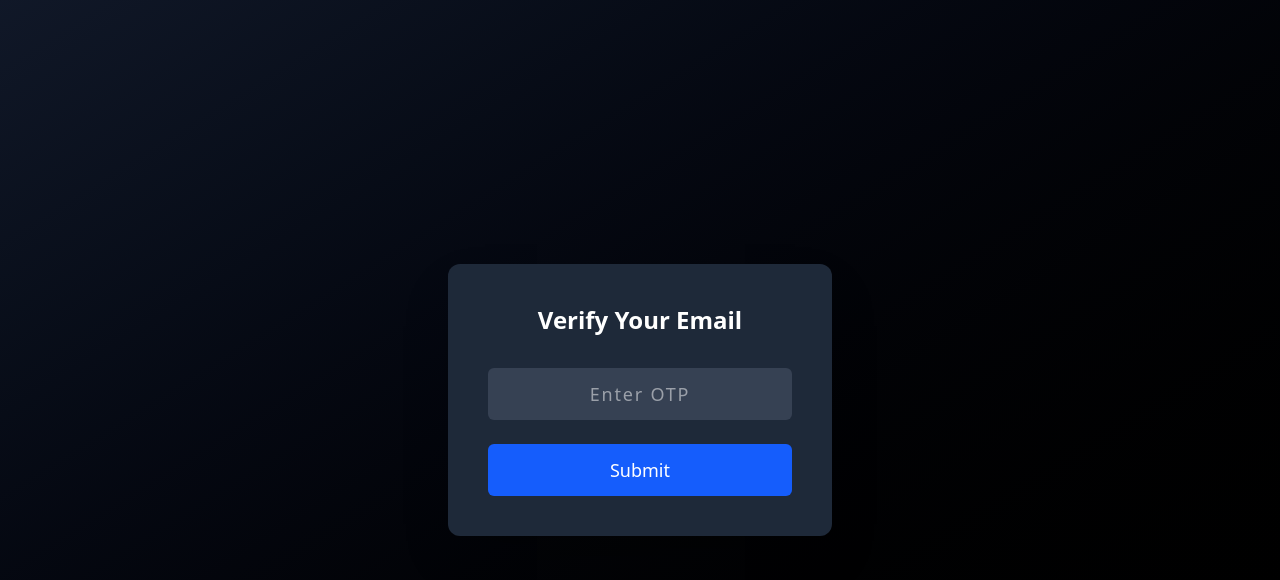
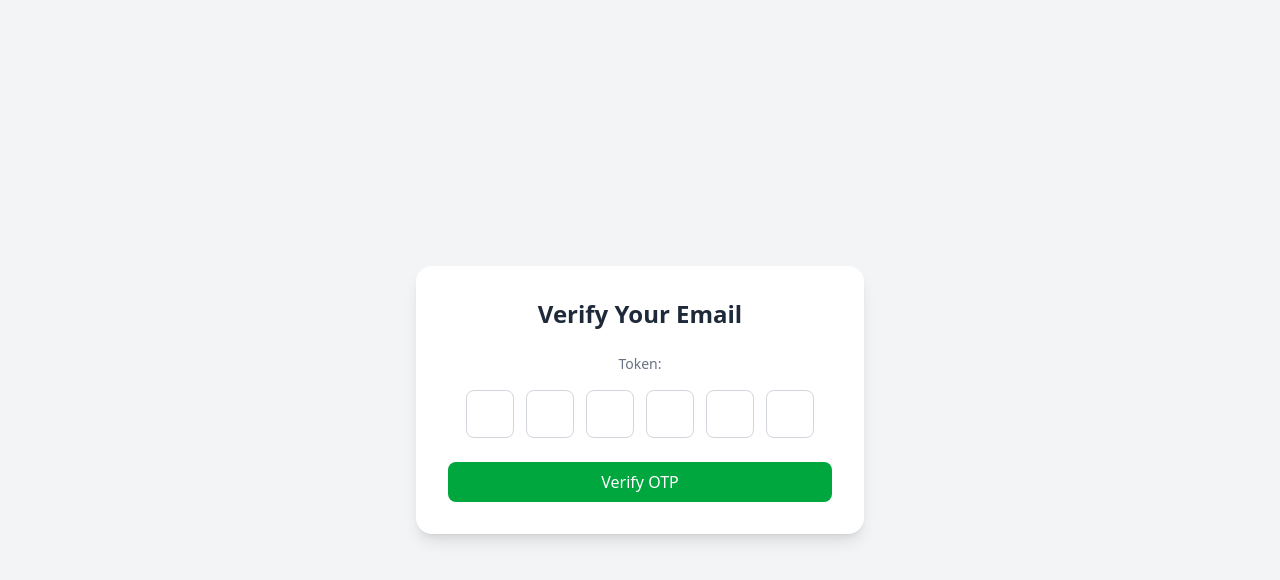
Before and after one commit to GgGranny/Dishcovery-frontend, a React (Vite) app: page /otp in a window 1280 px wide. Shown: the top 580 px of the page. Built offline with nearby package versions, Linux system fonts and the light colour scheme.

Commit message:
Recipe upload

```diff
--- a/src/frontend/Otp.jsx
+++ b/src/frontend/Otp.jsx
@@ -1,80 +1,118 @@
-import axios from "axios";
-import { useState } from "react";
+import React, { useState } from "react";
+import { useParams, useNavigate } from "react-router-dom"; // Added useNavigate for redirect
 
 const Otp = () => {
-  const [otp, setOtp] = useState("");
-  const [loading, setLoading] = useState(false);
+  const { token } = useParams(); // token from URL
+  const navigate = useNavigate(); // for redirecting to login page
+
+  const [otp, setOtp] = useState(Array(6).fill(""));
+  const [isLoading, setIsLoading] = useState(false);
   const [message, setMessage] = useState("");
 
-  const handleOnChange = (e) => {
-    setOtp(e.target.value);
+  const handleChange = (e, index) => {
+    const value = e.target.value;
+    if (/^[0-9]?$/.test(value)) {
+      const newOtp = [...otp];
+      newOtp[index] = value;
+      setOtp(newOtp);
+
+      // Auto focus next input
+      if (value && index < 5) {
+        document.getElementById(`otp-${index + 1}`).focus();
+      }
+    }
   };
 
-  const handleSubmit = async () => {
-    if (otp.trim().length < 4) {
-      setMessage("OTP must be at least 4 digits.");
+  const handleKeyDown = (e, index) => {
+    // Handle backspace to move focus backward
+    if (e.key === "Backspace" && !otp[index] && index > 0) {
+      document.getElementById(`otp-${index - 1}`).focus();
+    }
+  };
+
+  const handleSubmit = async (e) => {
+    e.preventDefault();
+    const otpValue = otp.join("");
+
+    if (otpValue.length !== 6) {
+      setMessage("⚠️ Please enter the 6-digit OTP.");
       return;
     }
 
+    setIsLoading(true);
+    setMessage("");
+
     try {
-      setLoading(true);
-      setMessage("");
-
-      const response = await axios.get(
-        `http://localhost:8080/register/verify-email/${otp}`
+      const response = await fetch(
+        `http://localhost:8080/register/verify-email/${token}`,
+        {
+          method: "POST",
+          headers: { "Content-Type": "application/json" },
+          body: JSON.stringify({ otp: otpValue }),
+        }
       );
 
-      console.log(response.data);
-      setMessage("OTP Verified Successfully!");
+      const data = await response.json();
+
+      if (response.ok) {
+        setMessage("✅ Email verified successfully! Redirecting to login...");
+        // Redirect to login after 2 seconds
+        setTimeout(() => {
+          navigate("/login");
+        }, 2000);
+      } else {
+        setMessage(`❌ Verification failed: ${data.message || "Invalid OTP."}`);
+      }
     } catch (error) {
-      console.error(error);
-      setMessage("Invalid or expired OTP!");
+      console.error("Error verifying OTP:", error);
+      setMessage("⚠️ Server error. Please try again later.");
     } finally {
-      setLoading(false);
+      setIsLoading(false);
     }
   };
 
   return (
-    <div className="h-screen bg-gradient-to-br from-gray-900 to-black text-white flex justify-center items-center">
-      <div className="bg-gray-800 p-10 rounded-xl shadow-2xl w-96 flex flex-col gap-6">
+    <div className="flex items-center justify-center h-screen bg-gray-100">
+      <div className="bg-white p-8 rounded-2xl shadow-lg w-full max-w-md text-center">
+        <h2 className="text-2xl font-semibold text-gray-800 mb-6">
+          Verify Your Email
+        </h2>
 
-        <h1 className="text-2xl font-semibold text-center mb-2">
-          Verify Your Email
-        </h1>
+        <p className="text-sm text-gray-500 mb-4">
+          Token: <span className="font-mono">{token}</span>
+        </p>
 
-        {/* OTP Input */}
-        <input
-          type="text"
-          onChange={handleOnChange}
-          value={otp}
-          name="otp"
-          maxLength="6"
-          placeholder="Enter OTP"
-          className="w-full px-4 py-3 rounded-md bg-gray-700 focus:outline-none focus:ring-2 focus:ring-blue-500 text-lg tracking-widest text-center"
-        />
+        <form onSubmit={handleSubmit}>
+          <div className="flex justify-center gap-3 mb-6">
+            {otp.map((digit, index) => (
+              <input
+                key={index}
+                id={`otp-${index}`}
+                type="text"
+                maxLength="1"
+                value={digit}
+                onChange={(e) => handleChange(e, index)}
+                onKeyDown={(e) => handleKeyDown(e, index)}
+                className="w-12 h-12 text-center text-lg border border-gray-300 rounded-lg focus:outline-none focus:ring-2 focus:ring-green-500"
+              />
+            ))}
+          </div>
 
-        {/* Submit Button */}
-        <button
-          onClick={handleSubmit}
-          disabled={loading}
-          className={`w-full py-3 rounded-md text-lg font-medium transition-all
-            ${loading ? "bg-blue-400 cursor-not-allowed" : "bg-blue-600 hover:bg-blue-700"}
-          `}
-        >
-          {loading ? "Verifying..." : "Submit"}
-        </button>
-
-        {/* Message */}
-        {message && (
-          <p
-            className={`text-center text-sm ${
-              message.includes("Successfully")
-                ? "text-green-400"
-                : "text-red-400"
+          <button
+            type="submit"
+            disabled={isLoading}
+            className={`w-full py-2 rounded-lg text-white ${
+              isLoading
+                ? "bg-green-400 cursor-not-allowed"
+                : "bg-green-600 hover:bg-green-700 transition"
             }`}
           >
-            {message}
-          </p>
+            {isLoading ? "Verifying..." : "Verify OTP"}
+          </button>
+        </form>
+
+        {message && (
+          <p className="mt-4 text-sm text-gray-700">{message}</p>
         )}
       </div>
     </div>
```
